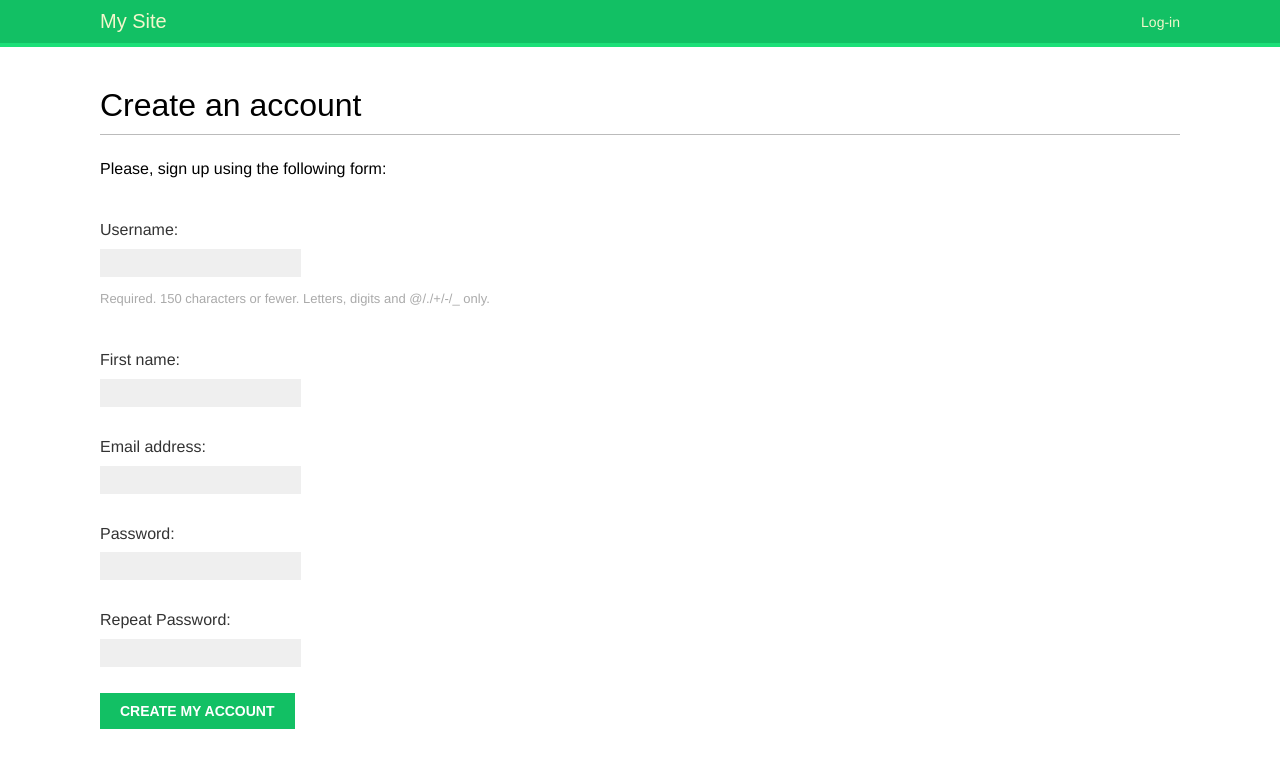
After one commit to Matin-Modarresi/instagram, a Django app: page /account/register/ in a window 1280 px wide. The commit adds this page. Shown: the top 768 px of the page. Run offline with Django 4.2, Linux system fonts and the light colour scheme; some web fonts are replaced.

Commit message:
user registration is added

```diff
--- a/account/forms.py
+++ b/account/forms.py
@@ -1,5 +1,20 @@
 from django import forms
+from django.contrib.auth.models import User
 
 class LoginForm(forms.Form):
     username = forms.CharField()
     password = forms.CharField(widget=forms.PasswordInput)
+
+class UserRegisterationForm(forms.ModelForm):
+    password = forms.CharField(label='Password', widget=forms.PasswordInput)
+    password2 = forms.CharField(label='Repeat Password',widget=forms.PasswordInput)
+
+    class Meta:
+        model = User
+        fields = ('username','first_name','email')
+
+    def clean_password2(self):
+        cd = self.cleaned_data
+        if cd['password'] != cd['password2']:
+            raise forms.ValidationError('Password don\'t match.')
+        return cd['password2']
--- /dev/null
+++ b/account/templates/account/register.html
@@ -0,0 +1,13 @@
+{% extends "base.html" %}
+
+{% block title %}Create an account{% endblock %}
+
+{% block content %}
+  <h1>Create an account</h1>
+  <p>Please, sign up using the following form:</p>
+  <form method="post">
+    {{ user_form.as_p }}
+    {% csrf_token %}
+    <p><input type="submit" value="Create my account"></p>
+  </form>
+{% endblock %}
--- a/account/templates/registration/login.html
+++ b/account/templates/registration/login.html
@@ -10,7 +10,8 @@
       Please try again.
     </p>
   {% else %}
-    <p>Please, use the following form to log-in.</p>
+  <p>Please, use the following form to log-in. If you don't have an
+    account <a href="{% url "register" %}">register here</a></p>
   {% endif %}
   <div class="login-form">
     <form action="{% url 'login' %}" method="post">
--- a/account/urls.py
+++ b/account/urls.py
@@ -20,5 +20,5 @@ urlpatterns = [
     # path('password_reset/done/',auth_views.PasswordResetDoneView.as_view(),name = 'password_reset_done'),
     # path('reset/<uidb64>/<token>/',auth_views.PasswordResetConfirmView.as_view(),name = 'password_reset_confirm'),
     # path('reset/done',auth_views.PasswordResetCompleteView.as_view(),name = 'password_reset_complete'),
-
+    path('register/',views.register,name='register')
 ]
--- a/account/views.py
+++ b/account/views.py
@@ -1,5 +1,5 @@
 from django.shortcuts import render
-from .forms import LoginForm
+from .forms import LoginForm,UserRegisterationForm
 from django.contrib.auth import authenticate, login
 from django.http import HttpResponse
 from django.contrib.auth.decorators import login_required
@@ -32,3 +32,18 @@ def user_login(request):
 @login_required()
 def dashboard(request):
     return render(request,'account/dashboard.html',{'section':'dashboard'})
+
+
+
+def register(request):
+    if request.method == 'POST':
+        user_form = UserRegisterationForm(request.POST)
+        if user_form.is_valid():
+            new_user = user_form.save(commit=False)
+            new_user.set_password(user_form.cleaned_data['password'])
+            new_user.save()
+            return render(request, 'account/register_done.html',{'new_user':new_user} )
+    else:
+        user_form = UserRegisterationForm()
+
+    return render(request, 'account/register.html',{'user_form':user_form})
```
Also changed, not shown: account/templates/account/register_done.html (added, +8 -0 lines), db.sqlite3.
